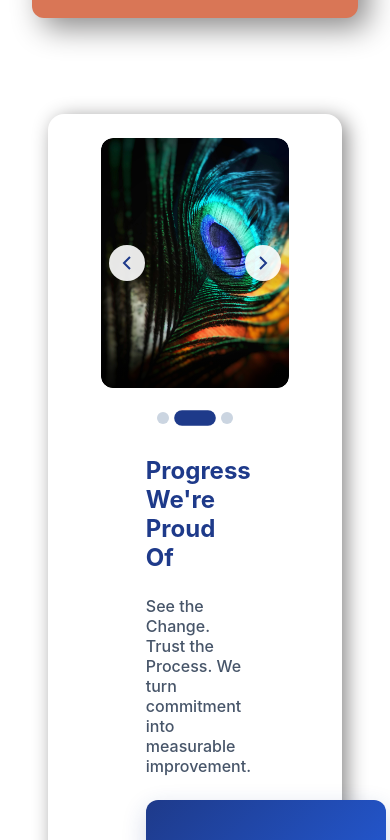
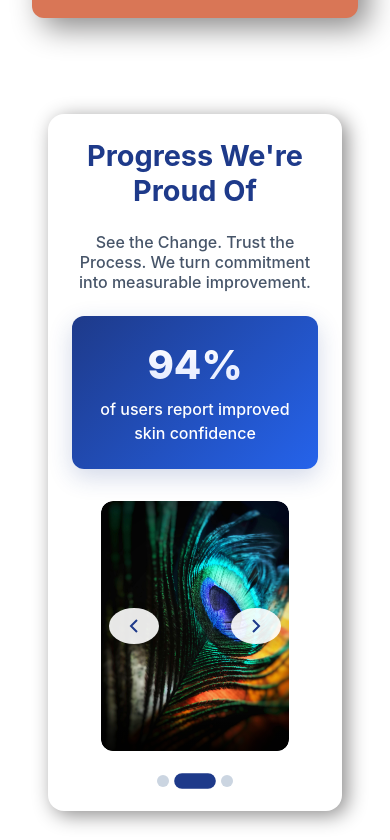
Before and after one commit to 1rn19cs003/ZeroVitiligo-fe, a Next.js app: page /ZeroVitiligo-fe/ in a window 390 px wide. Shown: the part 1240-2080 px from the top of the page. Built offline with nearby package versions, Linux system fonts and the light colour scheme; no server answers.

Commit message:
feature:changes has been made for percentage card

```diff
--- a/components/ProgressSection/index.jsx
+++ b/components/ProgressSection/index.jsx
@@ -114,9 +114,7 @@ export default function ProgressSection() {
           </div>
 
           {/* === Stats === */}
-          <div style={{
-            width: "40%"
-          }}>
+           <div className={styles.statsWrapper}>
             <h2 className={styles.heading}>Progress We're Proud Of</h2>
             <h4 className={styles.subHeading}>See the Change. Trust the Process. We turn commitment into measurable improvement.</h4>
             <motion.div
--- a/components/ProgressSection/styles.module.css
+++ b/components/ProgressSection/styles.module.css
@@ -35,6 +35,13 @@
   justify-content: space-between;
   gap: 2rem;
   flex-wrap: wrap;
+}
+
+/* === Stats Wrapper === */
+.statsWrapper {
+  width: 40%;
+  display: flex;
+  flex-direction: column;
 }
 
 /* === Carousel === */
@@ -174,6 +181,7 @@
   min-width: 240px;
   box-shadow: 0 8px 24px rgba(30, 58, 138, 0.2);
   transition: transform 0.3s ease, box-shadow 0.3s ease;
+  width: 100%;
 }
 
 .statsBox:hover {
@@ -202,6 +210,24 @@
   .contentRow {
     flex-direction: column;
     align-items: center;
+    gap: 2rem;
+  }
+
+  .statsWrapper {
+    width: 100%;
+    text-align: center;
+    order: -1; /* This moves stats above carousel on mobile */
+  }
+
+  .heading,
+  .subHeading {
+    text-align: center;
+  }
+
+  .statsBox {
+    width: 100%;
+    max-width: 400px;
+    margin: 0 auto;
   }
 
   .carouselItem {
@@ -237,15 +263,6 @@
   .carouselControlNext {
     right: 0.5rem;
   }
-
-  .statsBox {
-    width: 100%;
-    max-width: 300px;
-  }
-
-  .heading {
-    font-size: 1.5rem;
-  }
 }
 
 @media (max-width: 480px) {
@@ -278,8 +295,12 @@
   }
 
   .carouselControl {
-    width: 36px;
+    width: 50px;
     height: 36px;
+  }
+
+  .statsBox {
+    padding: 1.5rem;
   }
 }
 
```
